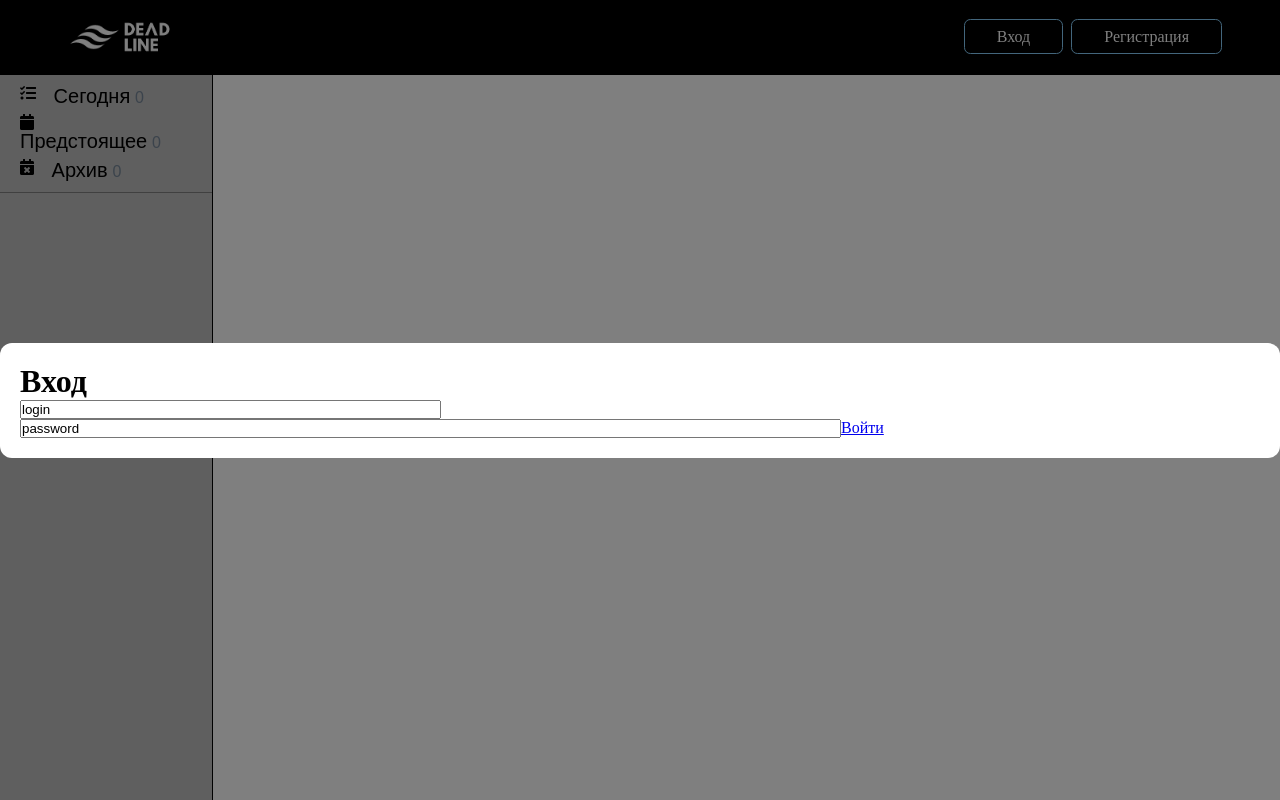
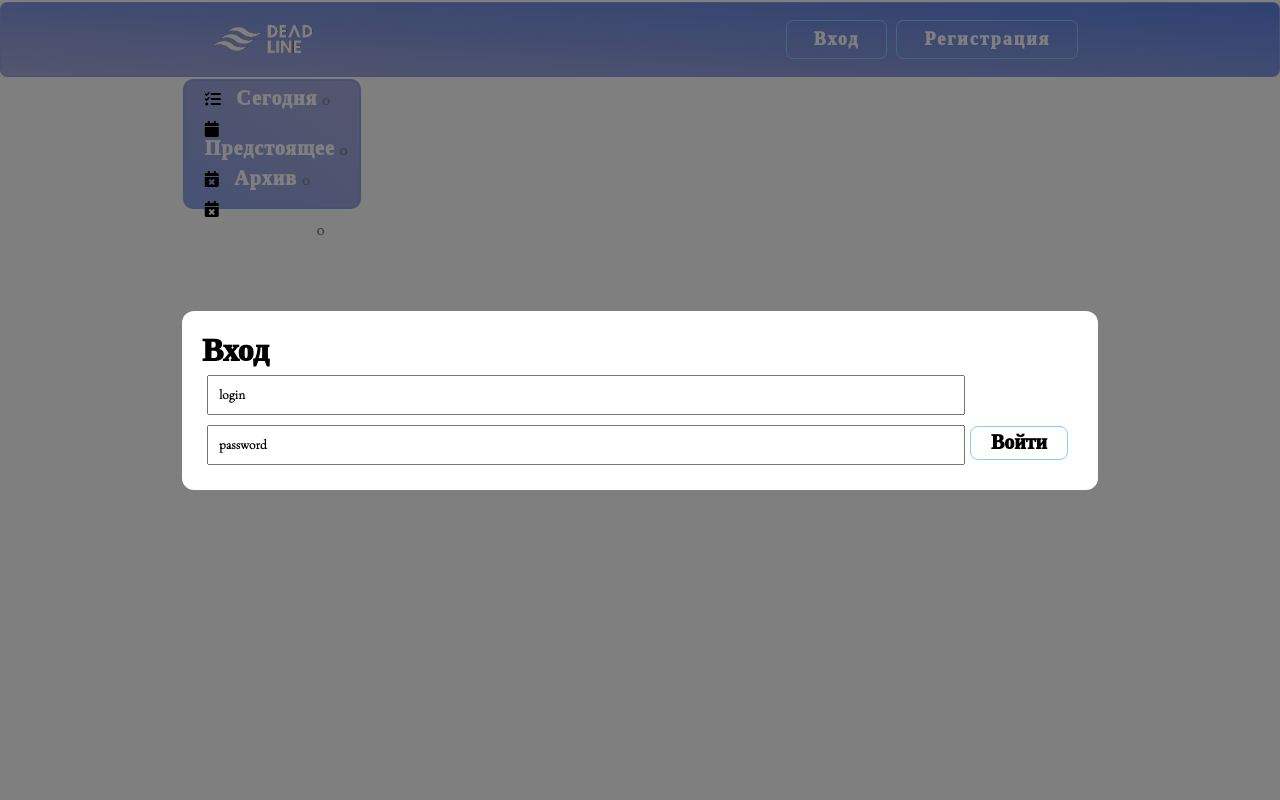
Before and after one commit to S1caRR/deadline-todo, a Vue app in the folder client/: page / in a window 1280 px wide. Both pictures are taken after a click on the link "Вход". Shown: the top 800 px of the page. Built offline with nearby package versions, Linux system fonts and the light colour scheme.

Commit message:
Добавил стили, сделал рабочей кнопку выхода из профиля

```diff
--- a/client/src/App.vue
+++ b/client/src/App.vue
@@ -14,11 +14,17 @@ export default {
 </script>
 
 <style>
-
-*{
+@import url('https://fonts.googleapis.com/css2?family=Tinos&display=swap');
+@import url('https://fonts.googleapis.com/css2?family=Readex+Pro:wght@300&family=Tinos&display=swap');
+@import url('https://fonts.googleapis.com/css2?family=Cormorant+Garamond:wght@300&family=Readex+Pro:wght@300&family=Tinos&display=swap');
+* {
   margin: 0;
   padding: 0;
   box-sizing: border-box;
+  /*font-family: 'Tinos', serif;*/
+  /*font-family: 'Readex Pro', sans-serif;*/
+  font-family: 'Cormorant Garamond', serif;
+  font-weight: 1000;
 }
 
 
@@ -29,5 +35,4 @@ export default {
 /*  text-align: center;*/
 /*  color: #2c3e50;*/
 /*}*/
-
 </style>
--- a/client/src/components/Main/Main.vue
+++ b/client/src/components/Main/Main.vue
@@ -48,12 +48,13 @@ export default {
 }
 </script>
 
-<style scoped lang="scss">
+<style lang="scss">
 
 .main{
   display: grid;
-  grid-template-columns: 1fr 5fr;
-  height: 1080px;
+  grid-template-columns:2fr 5fr;
+  //height: 1080px;
+
 }
 
 /*#nav {*/
--- a/client/src/components/Main/MainContent.vue
+++ b/client/src/components/Main/MainContent.vue
@@ -100,12 +100,23 @@ export default {
 </script>
 
 <style scoped lang="scss">
+#content{
+  //background: linear-gradient(to right top, #404297, #404297, #4a0771);
+  //background: #16E0B0;
+  margin: 1px 20% 0px 2px;
+  border-radius: 10px;
+  border: 2px #90A5E6 solid;
+  width: 70%;
+  //margin-right: 20%;
+
+}
 .content-header {
   width: 90%;
   margin: 0 auto;
   display: block;
   //justify-content: space-between;
   align-items: center;
+
 }
 .content-header-block-date {
   display: block;
--- a/client/src/components/Main/MainHeader.vue
+++ b/client/src/components/Main/MainHeader.vue
@@ -15,18 +15,21 @@
         <div class="menu" v-else style="
               color: white;
               font-size: 20px" >
-          {{loginForCheck.login}}
+          <span class="headerLogin">{{loginForCheck.inputLogin}}</span>
+<!--          пока что не рабочая кнопка-->
+          <a href="" @click.prevent="logout">Выход</a>
         </div>
       </div>
 
     </div>
 
-    <dialog-window :isShow="dialogVisible" :isLogin="isLogin" :isRegistration="isRegistration" @showDialog="showDialog">
+    <dialog-window class="dialog-window" :isShow="dialogVisible" :isLogin="isLogin" :isRegistration="isRegistration" @showDialog="showDialog">
       <div class="content-input-tasks" >
         <h1 v-if="isLogin">Вход</h1>
         <h1 v-else>Регистрация</h1>
 
-        <input v-model="loginForCheck.inputLogin" type="text" size="50" placeholder="Логин">
+        <input v-model="loginForCheck.inputLogin" type="text" size="100" placeholder="Логин">
+        <br>
         <input v-model="loginForCheck.inputPassword" type="text" size="100" placeholder="Пароль">
 
         <a href="#" v-if="isLogin" @click="login(), showDialog('Login')">Войти</a>
@@ -126,7 +129,9 @@ export default {
         alert('Логин уже зарегистрирован')
       }
     },
-
+    logout(){
+      this.$emit("changeAuthStatus", false)
+    }
   },
 
   watch:{
@@ -141,20 +146,25 @@ export default {
 
 </script>
 
-<style  scoped lang="scss">
+<style lang="scss">
 .header{
   display: flex;
   align-items: center;
+  margin: 2px 0;
   width: 100%;
   height: 75px;
-  background-color: black;
-  border-bottom: 1px solid black;
+  //background: linear-gradient(to right top, #ABADDD, #6E7091);
+  //background-image: url("../../img/bg1.png");
+  background: linear-gradient(to right top, #ABADDD, #5D84E6);
+
+  border: 1px solid #90A5E6;
+  border-radius: 7px;
 }
 
 .top-nav{
   display: flex;
   align-items: center;
-  width: 1180px;
+  width: 70%;
   margin: 0 auto;
   justify-content: space-between;
 }
@@ -162,20 +172,54 @@ export default {
 .menu{
   a{
     width: 200px;
-    padding: .5em 2em;
+    padding: .4em 1.5em;
     background-color: transparent;
     border: 1px solid lightskyblue;
     border-radius: .4em;
     color: white;
     margin-right: .5em;
     text-decoration: none;
+    font-size: 18px;
+    letter-spacing: 2px;
   }
-
+  a:hover{
+    background: rgba(173,216,230,0.3);
+  }
 }
 
 .logo img{
   width: 150px;
 }
 
+.headerLogin{
+  margin-right: 20px;
+}
+
+.dialog-window{
+
+  a{
+    width: 100px;
+    padding: .2em 1em;
+    background-color: transparent;
+    border: 1px solid lightskyblue;
+    border-radius: .4em;
+    color: Black;
+    margin-right: .5em;
+    text-decoration: none;
+    font-size: 20px;
+  }
+  .content-input-tasks{
+    display: block;
+  }
+  input{
+    margin: 5px;
+    height: 40px;
+    padding: 1px 10px;
+    textarea{
+      font-size: 10px;
+    }
+  }
+}
+
 
 </style>
--- a/client/src/components/Main/MainSidebar.vue
+++ b/client/src/components/Main/MainSidebar.vue
@@ -5,6 +5,7 @@
       <a href=""> <i class="fas fa-tasks"></i>Сегодня<span>0</span></a>
       <a href=""> <i class="fa fa-calendar"></i>Предстоящее<span>0</span></a>
       <a href=""> <i class="fa fa-calendar-times"></i>Архив<span>0</span></a>
+      <a href=""> <i class="fa fa-calendar-times"></i>Календарь<span>0</span></a>
     </div>
   </section>
 </template>
@@ -17,40 +18,57 @@ export default {
 
 <style scoped lang="scss">
 #sidebar{
-  border-right: 1px solid darkgray;
-  height: 100%;
-  background-color: rgb(191 191 191);
-  border-right: 1px solid black;
-  font-size: 20px;
-  font-family: sans-serif;
+  margin-left: 50%;
 }
 .core-block {
+  height: 130px;
+  //background-color: rgb(191 191 191);
+  border: 2px solid #90A5E6;
+  font-size: 20px;
+  border-radius: 10px;
+  position: sticky;
+  top: 0px;
+  z-index: 0;
+  background: linear-gradient(to right top,  #90A5E6, #ABADDD);
+  //height: 90%;
+  //width: 15%;
+  //background: black;
+  //position: fixed;
   text-align: left;
   justify-content: space-between;
   padding: 0 1em;
   display: flex;
   flex-direction: column;
-  border-bottom: 1px solid gray;
-  margin: .2em 0px;
+  //border-bottom: 1px solid gray;
+  //margin: .2em 0px;
+
+  //margin-left: 40px;
+  margin-right: 5px;
 
     a{
       margin-top: .3em;
-    color: black;
+      color: white;
       text-decoration: none;
+      letter-spacing: 1px;
     }
     a:last-child {
       margin-bottom: .5em;
     }
+    a:hover{
+      background: rgba(173,216,230,0.3);
+    }
     i{
       float: left;
-    padding-right: .7em;
+      padding-right: .5em;
+      padding-top: .25em;
       margin-right: .4em;
       font-size: .8em;
+      color: black;
     }
     span{
       font-size: .8em;
       color: lightslategray;
-    margin-left: .3em;
+      padding-left: .3em;
     }
 }
 
--- a/client/src/components/Tasks/Task.vue
+++ b/client/src/components/Tasks/Task.vue
@@ -1,6 +1,6 @@
 <template>
   <div class="task-item">
-    <input type="checkbox"> {{task.task_name}}
+    <input type="checkbox"> <span>{{task.task_name}}</span>
     <a href="#" @click="deleteTask(task.id)">Удалить</a>
   </div>
 </template>
@@ -42,6 +42,33 @@ export default {
 }
 </script>
 
-<style scoped>
+<style scoped lang="scss">
+.task-item{
+
+
+  span{
+    font-size: 20px;
+    margin: 6px;
+    font-family: 'Karla', sans-serif;
+  }
+}
+a{
+  font-size: 18px;
+  width: 50px;
+  padding: .2em 1em;
+  background-color: transparent;
+  border: 1px solid red;
+  border-radius: .4em;
+  color: Black;
+  /*margin-right: .5em;*/
+  text-decoration: none;
+}
+a:hover{
+  background: rgba(255, 0, 0, 0.3);
+}
+
+input{
+  margin: 3px 2px;
+}
 
 </style>
--- a/client/src/components/Tasks/TaskList.vue
+++ b/client/src/components/Tasks/TaskList.vue
@@ -54,5 +54,7 @@ export default {
 </script>
 
 <style scoped>
-
+.tasks{
+  margin-bottom: 10px;
+}
 </style>
--- a/client/src/components/Tasks/TasklistDay.vue
+++ b/client/src/components/Tasks/TasklistDay.vue
@@ -153,7 +153,8 @@ export default {
 }
 </script>
 
-<style scoped>
+<style scoped lang="scss">
+@import url('https://fonts.googleapis.com/css2?family=Cormorant+Garamond:wght@300&family=Karla:wght@300&family=Readex+Pro:wght@300&family=Tinos&display=swap');
 .date-now-container{
   margin: 20px;
 }
@@ -161,6 +162,27 @@ export default {
 .date-now-header{
   border-bottom: 2px solid teal;
   margin-bottom: 10px;
+  /*font-family: 'Readex Pro', sans-serif;*/
+  font-family: 'Karla', sans-serif;
+  font-weight: 1000;
+  font-size: 25px;
+  color: black;
+}
+a{
+  width: 100px;
+  padding: .2em 1em;
+  background-color: transparent;
+  border: 1px solid lightskyblue;
+  border-radius: .4em;
+  color: Black;
+  margin-right: .5em;
+  text-decoration: none;
+
+
+}
+
+a:hover{
+  background: rgba(173,216,230,0.3);
 }
 
 </style>
--- a/client/src/components/UI/DialogWindow.vue
+++ b/client/src/components/UI/DialogWindow.vue
@@ -48,6 +48,7 @@ export default {
   background: rgba(0, 0, 0, 0.5);
   position: fixed;
   display: flex;
+  z-index: 1;
 }
 
 .dialog-content{
@@ -57,4 +58,5 @@ export default {
   padding: 20px;
 }
 
+
 </style>
```
Lines whose indentation alone changed are shown as unchanged.
